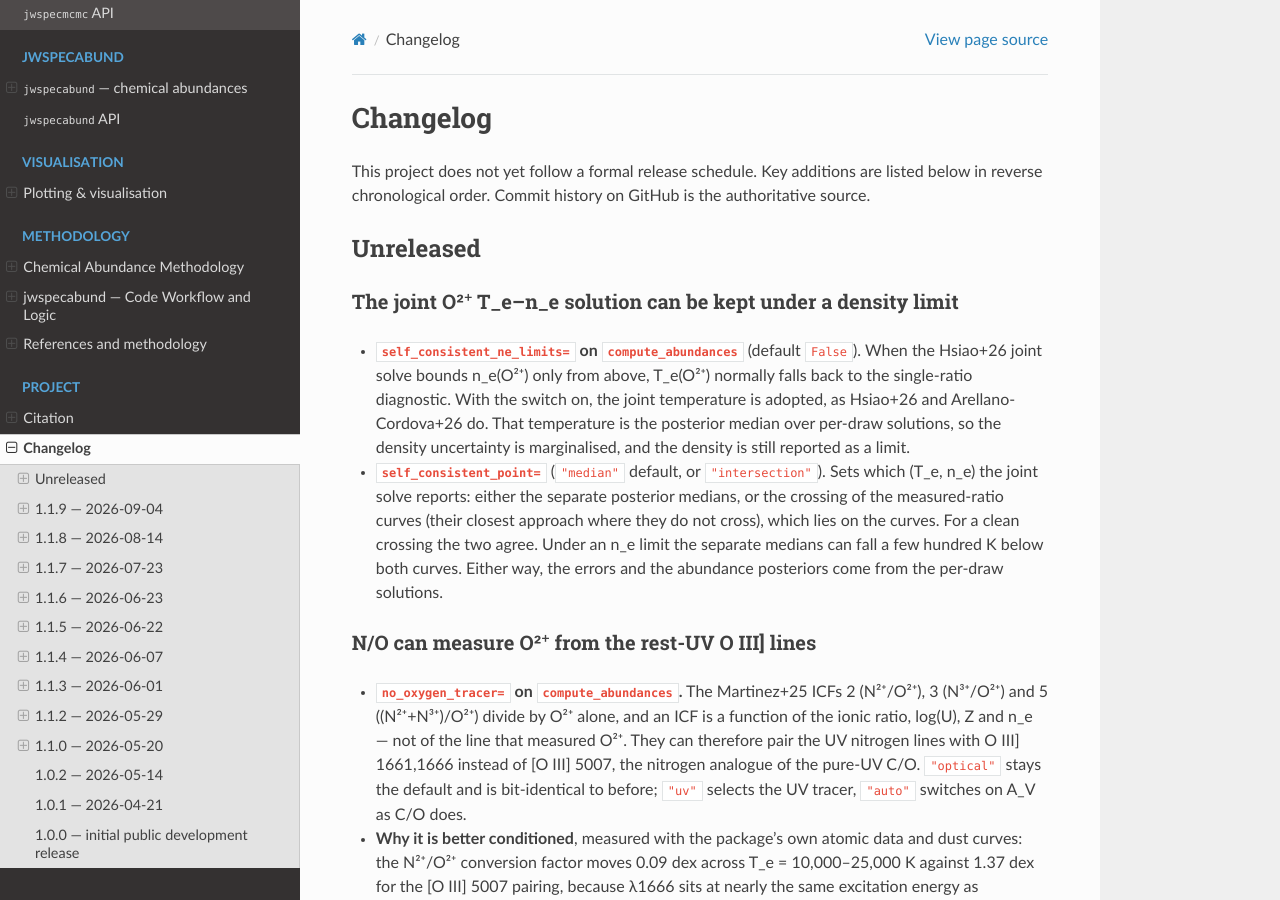
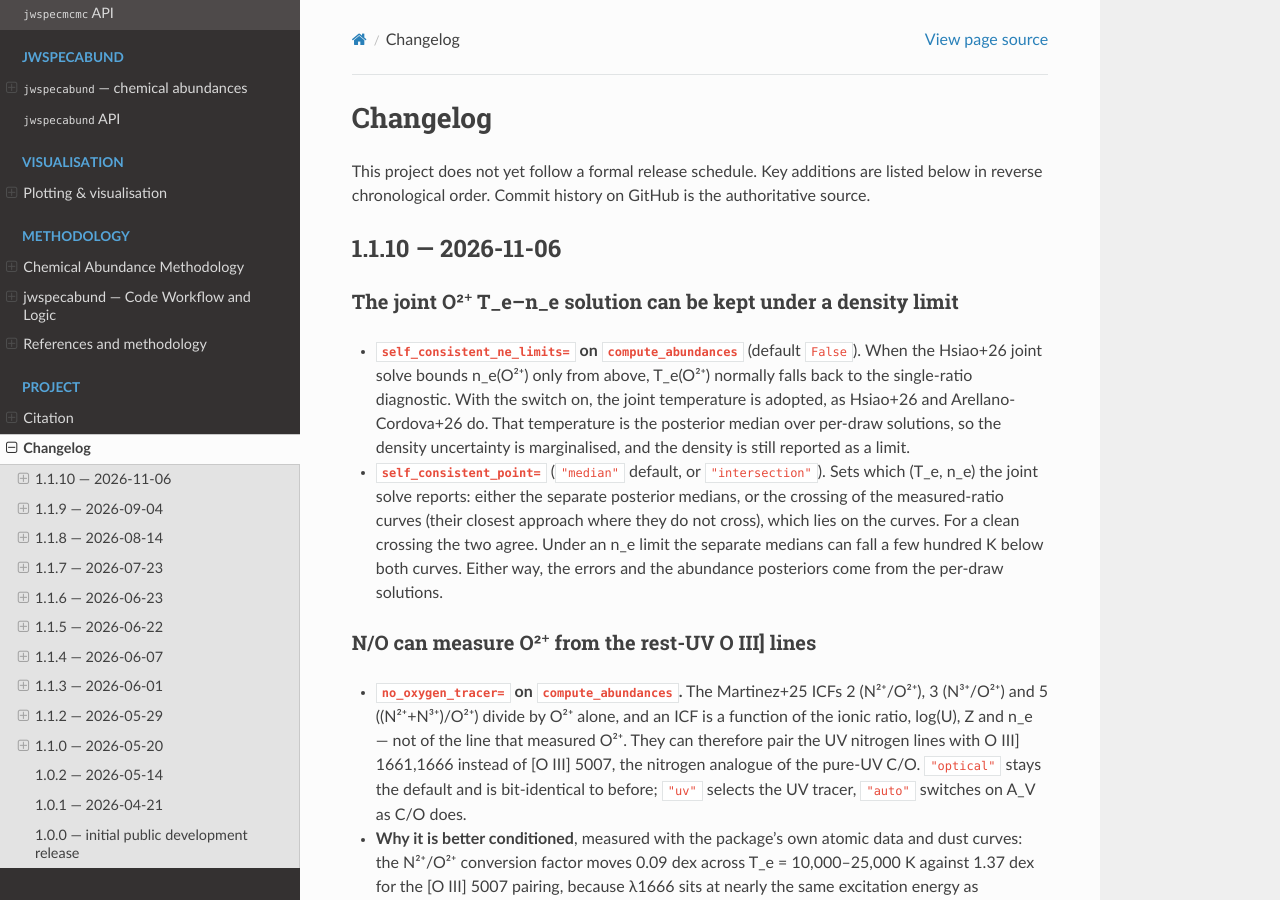
Before and after one commit to raunaq-rai/jwspecfit, a Sphinx documentation site: the page built from docs/changelog.md, in a window 1280 px wide and 900 px high. Built offline with Sphinx 7.4.7 and the Read the Docs theme 3.1.0, drawn with Linux system fonts in a browser that asks for light colours.

Commit message:
Release v1.1.10

```diff
--- a/docs/changelog.md
+++ b/docs/changelog.md
@@ -4,7 +4,7 @@ This project does not yet follow a formal release schedule. Key
 additions are listed below in reverse chronological order. Commit
 history on GitHub is the authoritative source.
 
-## Unreleased
+## 1.1.10 — 2026-11-06
 
 ### The joint O²⁺ T_e–n_e solution can be kept under a density limit
 
--- a/pyproject.toml
+++ b/pyproject.toml
@@ -4,7 +4,7 @@ build-backend = "setuptools.build_meta"
 
 [project]
 name = "jwspecfit"
-version = "1.1.9"
+version = "1.1.10"
 description = "JWST NIRSpec emission-line fitting with resolution-aware Gaussian models"
 readme = "README.md"
 license = "MIT"
```
Also changed, not shown: 1 other file.
